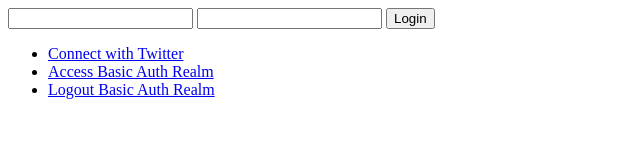
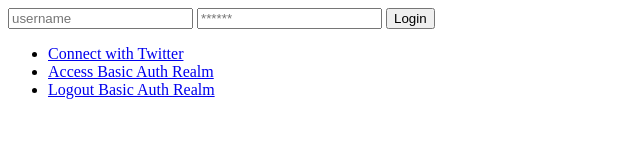
Before and after one commit to coolaj86/devmtn-node-4, a website: page public/index.html in a window 1280 px wide. Shown: the full height of the page, 0-640 px from the left. Drawn offline with nearby package versions, Linux system fonts and the light colour scheme.

Commit message:
add placeholder

```diff
--- a/public/index.html
+++ b/public/index.html
@@ -1,8 +1,8 @@
 <html>
   <body>
     <form method="POST" action="/api/login-with-form">
-      <input class="js-username" type="text" name="username" />
-      <input class="js-password" type="password" name="password" />
+      <input class="js-username" type="text" name="username" placeholder="username" />
+      <input class="js-password" type="password" name="password" placeholder="******" />
       <button type="submit">Login</button>
     </form>
 
```
